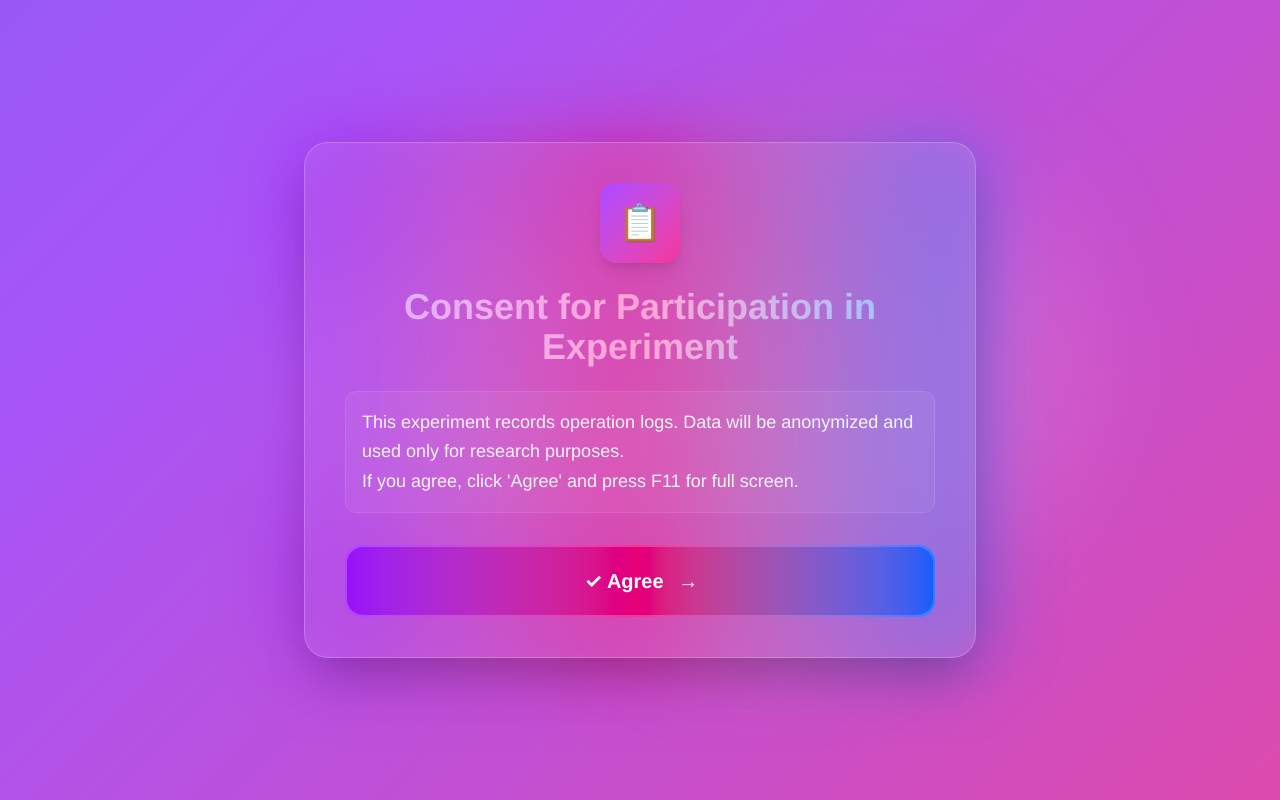
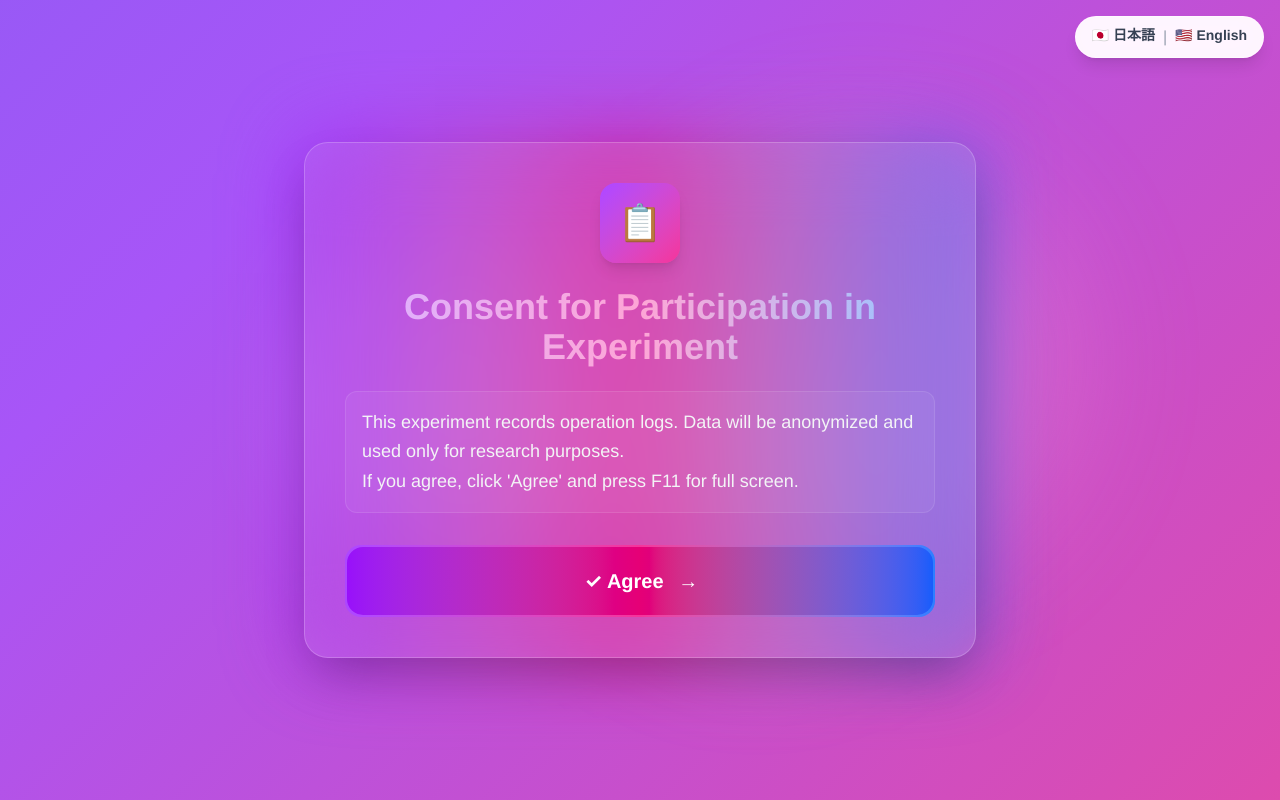
Before and after one commit to oineruna/easing-exp-v2, a React (Vite) app: page / in a window 1280 px wide. Built offline with nearby package versions, Linux system fonts and the light colour scheme.

Commit message:
removed task methods 142~241

```diff
--- a/src/App.tsx
+++ b/src/App.tsx
@@ -48,6 +48,8 @@ function findPathToLeaf(
   return null;
 }
 
+// ... 既存のインポートは同じ ...
+
 export default function App() {
   const lang: Lang = detectLang();
 
@@ -67,6 +69,7 @@ export default function App() {
 
   const taskLogger = useTaskLogger();
 
+  // カテゴリ読み込み（既存のまま）
   useEffect(() => {
     const categoryFile = lang === 'en' ? '/menu_categories_en.json' : '/menu_categories.json';
     fetch(categoryFile)
@@ -84,22 +87,30 @@ export default function App() {
       .catch(err => console.error('カテゴリー取得エラー:', err));
   }, [lang]);
 
+  // 🔥 修正：同意後は事前アンケートへ
   const handleConsentAgree = useCallback(() => {
-    setAppState('ready');
+    setAppState('pre-survey');  // 'ready' → 'pre-survey' に変更
   }, []);
 
-  const handleStartTutorial = useCallback(() => {
-    setAppState('pre-survey');
-  }, []);
+  const handleConsentDisagree = useCallback(() => {
+    alert(t(lang, 'disagreeAlert'));
+  }, [lang]);
 
+  // 🔥 修正：事前アンケート完了後にreadyへ
   const handlePreSurveyComplete = useCallback((data: PreSurveyData) => {
     setPreSurveyData(data);
     console.log('事前アンケート結果:', data);
-    setAppState('ready');
+    setAppState('ready');  // これでOK
+  }, []);
+
+  // 🔥 修正：チュートリアル開始時はイントロへ
+  const handleStartTutorial = useCallback(() => {
+    setAppState('tutorial-intro');  // 'pre-survey' → 'tutorial-intro' に変更
   }, []);
 
   const handleTutorialIntroClose = useCallback(() => {
     setAppState('tutorial');
+    taskLogger.resetTask();  // 🔥 追加
     setTaskInfo(t(lang, 'tutorialInfo', lang === 'en' ? 'Toilet Paper' : 'トイレットペーパー'));
     setFeedback(null);
     setFeedbackType('');
@@ -107,9 +118,11 @@ export default function App() {
       setFeedback(t(lang, 'tutorialTimeout'));
       setFeedbackType('timeout');
     }, TIME_LIMIT_MS);
-  }, [lang]);
+  }, [lang, taskLogger]);
 
   const handleTutorialItemClick = useCallback((itemName: string) => {
+    taskLogger.recordClick(itemName, categories);  // 🔥 追加
+
     if (itemName !== (lang === 'en' ? 'Toilet Paper' : 'トイレットペーパー')) {
       setFeedback(t(lang, 'tutorialWrong'));
       setFeedbackType('incorrect');
@@ -126,7 +139,7 @@ export default function App() {
     setFeedback(t(lang, 'tutorialCorrect'));
     setFeedbackType('correct');
     setAppState('tutorial-complete');
-  }, [lang]);
+  }, [lang, categories, taskLogger]);  // 🔥 依存配列を追加
 
   const handleTutorialCompleteClose = useCallback(() => {
     setAppState('ready');
@@ -136,117 +149,17 @@ export default function App() {
   }, []);
 
   const handleStartTask = useCallback(() => {
+    if (!confirm(t(lang, 'startTaskConfirm'))) return;  // 🔥 確認ダイアログを追加
     setAllLogs([]);
     setCurrentTaskIndex(1);
     setAppState('task');
-  }, []);
+  }, [lang]);
 
-  const { currentEasing: assignedEasing, currentTask } = useLatinSquare(participantId, currentTaskIndex, lang);
-
-  useEffect(() => {
-    if (appState === 'task' && currentTaskIndex > 0 && currentTaskIndex <= MAX_TASKS) {
-      taskLogger.resetTask();
-      setFeedback(null);
-      setFeedbackType('');
-      const item = currentTask.item;
-      setTargetItem(item);
-      setCurrentEasing(assignedEasing);
-      setTaskInfo(t(lang, 'taskInfo', currentTaskIndex, MAX_TASKS, item));
-      const correctPath = findPathToLeaf(categories, item) || [];
-      setCurrentCorrectPath(correctPath);
-
-      if (timeoutIdRef.current) {
-        clearTimeout(timeoutIdRef.current);
-      }
-      timeoutIdRef.current = window.setTimeout(() => {
-        const newLog: TaskLog = {
-          taskIndex: currentTaskIndex,
-          correctItem: item,
-          correctPath: correctPath,
-          totalTime: (TIME_LIMIT_MS / 1000).toFixed(2),
-          errorCount: taskLogger.errorCount,
-          timedOut: true,
-          usedEasing: assignedEasing,
-          firstClickTime: taskLogger.firstClickTime,
-          menuTravelDistance: taskLogger.menuTravelDistance,
-          clicks: taskLogger.clicksThisTask,
-        };
-        setAllLogs(prev => [...prev, newLog]);
-        setFeedback(t(lang, 'timeout'));
-        setFeedbackType('timeout');
-        setAppState('task-end');
-      }, TIME_LIMIT_MS);
-    }
-  }, [appState, currentTaskIndex, assignedEasing, currentTask, categories, lang, taskLogger]);
-
-  const handleTaskItemClick = useCallback((itemName: string, isCorrectPath: boolean) => {
-    taskLogger.recordClick(itemName, categories);
-    if (!isCorrectPath) {
-      taskLogger.incrementError();
-    }
-    if (itemName === targetItem) {
-      if (timeoutIdRef.current) {
-        clearTimeout(timeoutIdRef.current);
-        timeoutIdRef.current = null;
-      }
-      setFeedback(t(lang, 'correct'));
-      setFeedbackType('correct');
-
-      const newLog: TaskLog = {
-        taskIndex: currentTaskIndex,
-        correctItem: targetItem,
-        correctPath: currentCorrectPath,
-        totalTime: ((performance.now() - taskLogger.startTimeRef.current) / 1000).toFixed(2),
-        errorCount: taskLogger.errorCount,
-        timedOut: false,
-        usedEasing: currentEasing,
-        firstClickTime: taskLogger.firstClickTime,
-        menuTravelDistance: taskLogger.menuTravelDistance,
-        clicks: taskLogger.clicksThisTask,
-      };
-      setAllLogs(prev => [...prev, newLog]);
-      setAppState('task-end');
-    } else if (!isCorrectPath) {
-      setFeedback(t(lang, 'wrong'));
-      setFeedbackType('incorrect');
-      setTimeout(() => {
-        setFeedback(null);
-        setFeedbackType('');
-      }, 2000);
-    }
-  }, [categories, currentCorrectPath, currentEasing, currentTaskIndex, lang, targetItem, taskLogger]);
-
-  const handleTaskEndContinue = useCallback((survey: any) => {
-    setAllLogs(prev => {
-      const newLogs = [...prev];
-      const lastLog = newLogs[newLogs.length - 1];
-      if (lastLog) {
-        lastLog.animationEaseRating = survey.animationEaseRating;
-        lastLog.taskDifficultyRating = survey.taskDifficultyRating;
-        lastLog.animationDifferenceRating = survey.animationDifferenceRating;
-        lastLog.comments = survey.comments;
-        lastLog.timestamp = new Date().toISOString();
-      }
-      return newLogs;
-    });
-
-    if (currentTaskIndex >= MAX_TASKS) {
-      if (!confirm(t(lang, 'toResultConfirm'))) return;
-      setAppState('reward');
-    } else {
-      if (!confirm(t(lang, 'nextConfirm'))) return;
-      setCurrentTaskIndex(prev => prev + 1);
-      setAppState('task');
-    }
-  }, [currentTaskIndex, lang]);
-
-  const handleRewardContinue = useCallback(() => {
-    submitToNetlify(allLogs, String(participantId));
-  }, [allLogs, participantId]);
+  // ... 残りのコードは既存のまま ...
 
   return (
     <div className="min-h-screen relative overflow-hidden">
-      {/* 🎨 アニメーション背景 */}
+      {/* 背景（既存のまま） */}
       <div className="fixed inset-0 -z-10">
         <div className="absolute inset-0 bg-gradient-to-br from-indigo-500 via-purple-500 to-pink-500 animate-gradient-shift"></div>
         <div className="absolute inset-0 opacity-30">
@@ -256,8 +169,19 @@ export default function App() {
         </div>
       </div>
 
+      {/* 言語スイッチャー - 🔥 常に表示 */}
+      <div className="fixed top-4 right-4 z-50 flex gap-2 glass-effect rounded-full px-4 py-2 shadow-lg">
+        <a href="?lang=ja" className="text-sm font-semibold text-gray-700 hover:text-purple-600 transition-colors">
+          🇯🇵 日本語
+        </a>
+        <span className="text-gray-400">|</span>
+        <a href="?lang=en" className="text-sm font-semibold text-gray-700 hover:text-purple-600 transition-colors">
+          🇺🇸 English
+        </a>
+      </div>
+
       {/* タイトル */}
-      {appState !== 'consent' && appState !== 'reward' && (
+      {appState !== 'consent' && appState !== 'pre-survey' && appState !== 'reward' && (
         <motion.div
           initial={{ opacity: 0, y: -20 }}
           animate={{ opacity: 1, y: 0 }}
@@ -269,12 +193,17 @@ export default function App() {
         </motion.div>
       )}
 
-      {/* Consent画面 */}
+      {/* 🔥 同意画面 */}
       {appState === 'consent' && (
-        <ConsentOverlay isVisible={true} lang={lang} onAgree={handleConsentAgree} />
+        <ConsentOverlay
+          isVisible={true}
+          lang={lang}
+          onAgree={handleConsentAgree}
+          onDisagree={handleConsentDisagree}
+        />
       )}
 
-      {/* 事前アンケート */}
+      {/* 🔥 事前アンケート */}
       {appState === 'pre-survey' && (
         <PreSurveyOverlay
           isVisible={true}
@@ -351,7 +280,7 @@ export default function App() {
         </motion.div>
       )}
 
-      {/* タスク説明とメニュー */}
+      {/* タスク説明とメニュー（既存のまま） */}
       {(appState === 'tutorial' || appState === 'task') && (
         <div className="max-w-6xl mx-auto px-4">
           {/* タスク情報 */}
```
